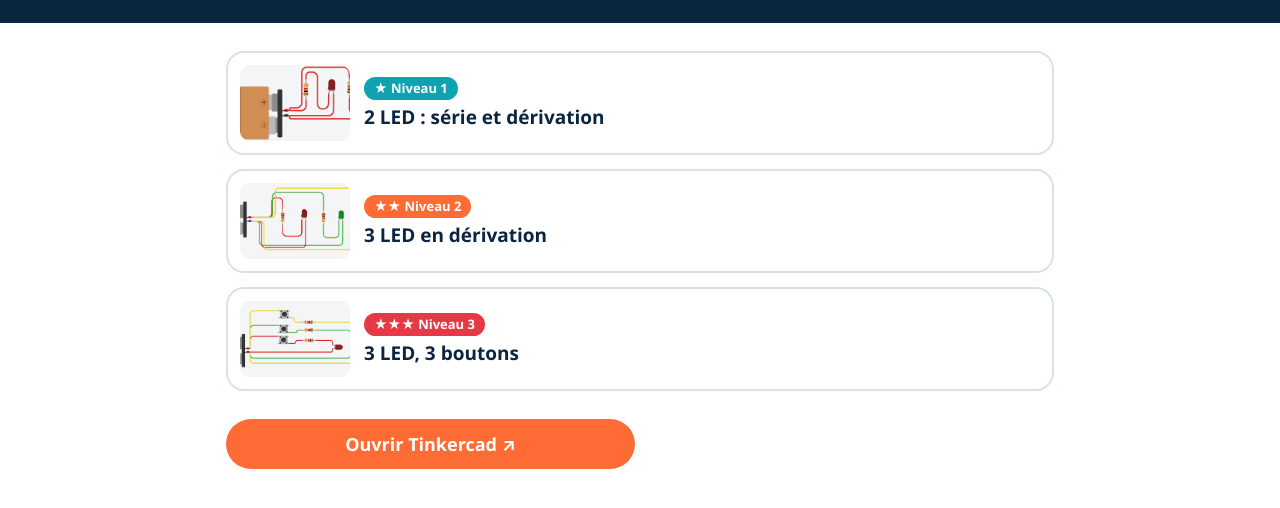
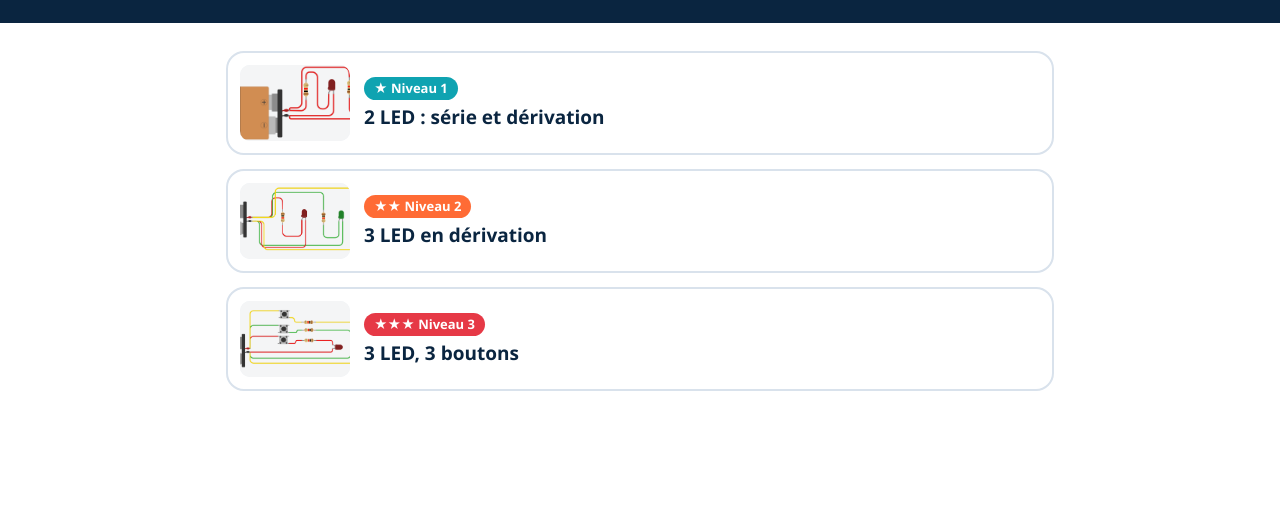
Before and after one commit to islahamine/info, a plain HTML site: page robotique/index.html in a window 1280 px wide. Shown: the part 222-730 px from the top of the page. Drawn offline with Linux system fonts and the light colour scheme.

Commit message:
Remove the Tinkercad button from the exercise list page
Co-Authored-By: Claude Opus 5.5 <noreply@anthropic.com>

```diff
--- a/robotique/index.html
+++ b/robotique/index.html
@@ -46,7 +46,6 @@
 <a href="niveau-2.html"><img src="img/modele-niveau2.png" alt=""><div><span class="lvl" style="background:var(--orange)">★★ Niveau 2</span><h3>3 LED en dérivation</h3></div></a>
 <a href="niveau-3.html"><img src="img/modele-niveau3.png" alt=""><div><span class="lvl" style="background:var(--red)">★★★ Niveau 3</span><h3>3 LED, 3 boutons</h3></div></a>
 </div></section>
-<div class="actions"><a class="btn orange" href="https://www.tinkercad.com/joinclass" target="_blank" rel="noopener">Ouvrir Tinkercad ↗</a></div>
 <nav class="pager"><span style="flex:1"></span></nav>
 </main>
 <script src="assets/robotique.js"></script>
```
